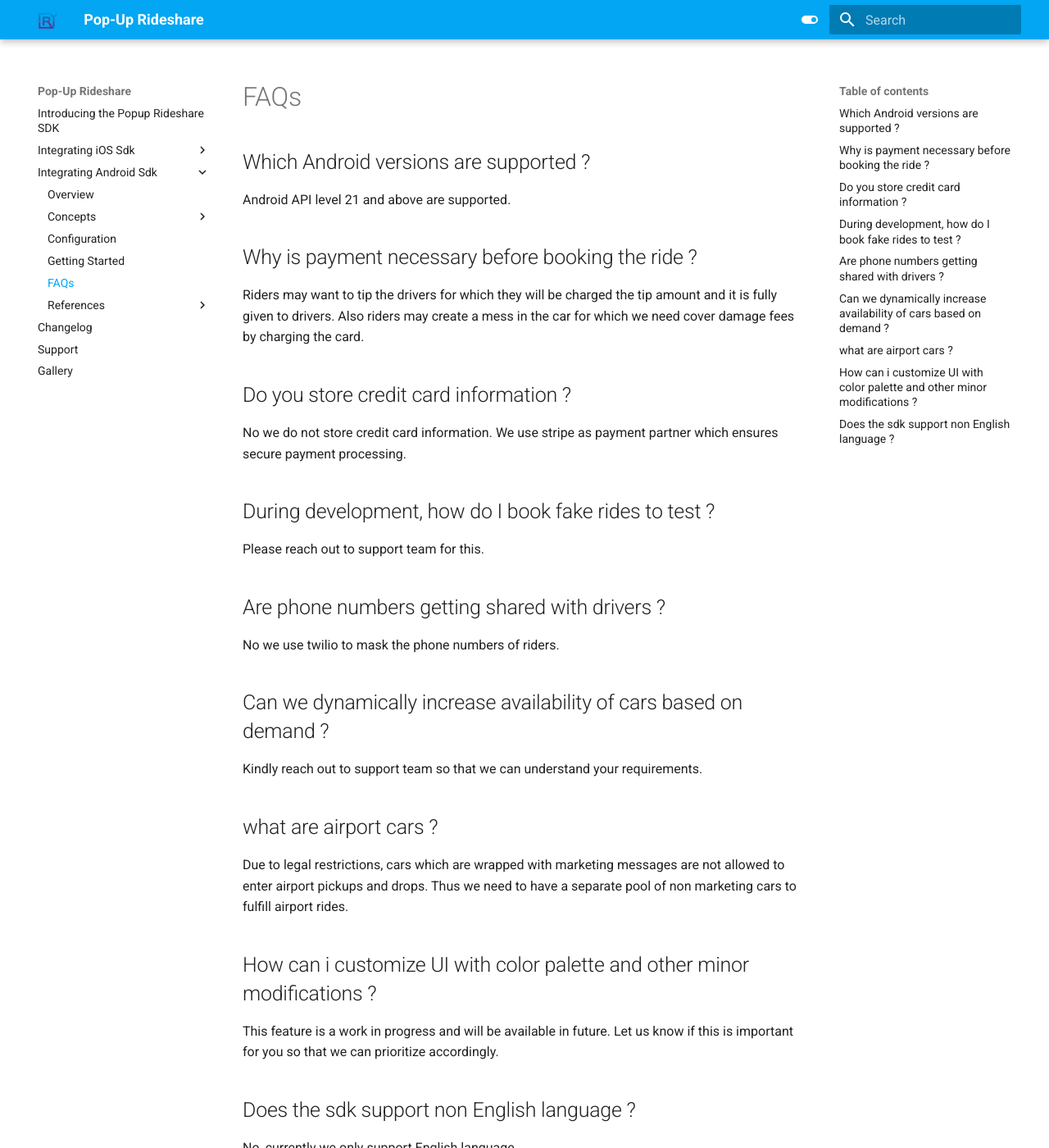
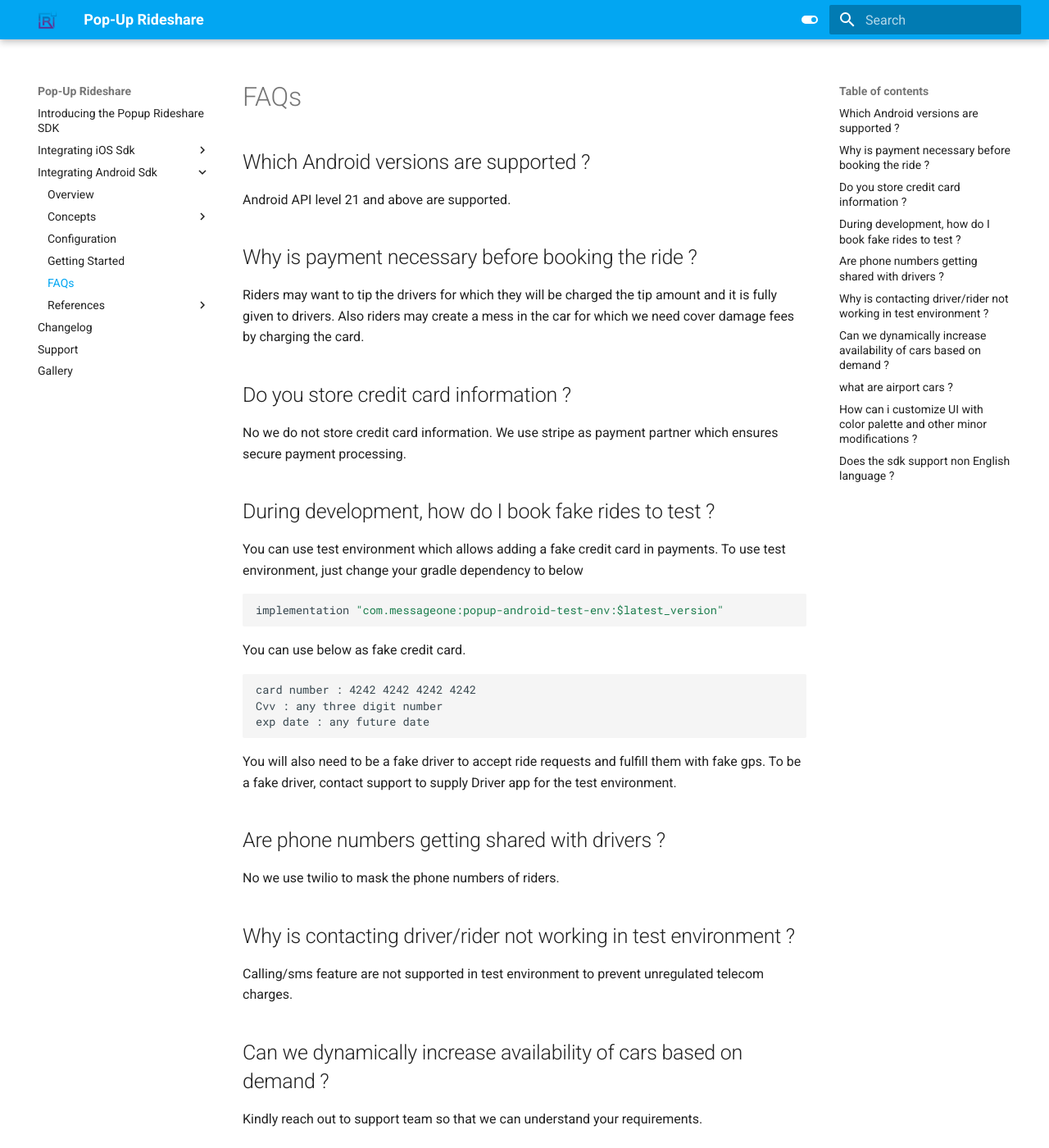
Before and after one commit to trilogy-group/Popup-Rideshare-SDK-Documentation, an MkDocs documentation site: the page built from docs/android/faq.md, in a window 1280 px wide and 1400 px high. Shown: the whole window at 82% size. Built offline with MkDocs 1.6.1 and Material for MkDocs 9.7.7, drawn with Linux system fonts in a browser that asks for light colours.

````diff
--- a/docs/android/faq.md
+++ b/docs/android/faq.md
@@ -8,10 +8,26 @@ Riders may want to tip the drivers for which they will be charged the tip amount
 No we do not store credit card information. We use stripe as payment partner which ensures secure payment processing.
 
 ## During development, how do I book fake rides to test ?
-Please reach out to support team for this.
+You can use test environment which allows adding a fake credit card in payments.
+To use test environment, just change your gradle dependency to below
+
+```java
+implementation "com.messageone:popup-android-test-env:$latest_version"
+```
+You can use below as fake credit card.
+```
+card number : 4242 4242 4242 4242
+Cvv : any three digit number
+exp date : any future date
+```
+You will also need to be a fake driver to accept ride requests and fulfill them with fake gps.
+To be a fake driver, contact support to supply Driver app for the test environment.
 
 ## Are phone numbers getting shared with drivers ?
 No we use twilio to mask the phone numbers of riders.
+
+## Why is contacting driver/rider not working in test environment ?
+Calling/sms feature are not supported in test environment to prevent unregulated telecom charges.
 
 ## Can we dynamically increase availability of cars based on demand ?
 Kindly reach out to support team so that we can understand your requirements.
````
Also changed, not shown: docs/android/concepts/plug-and-play.md (+1 -1 lines), docs/android/getting-started.md (+2 -1 lines), 1 other file.
